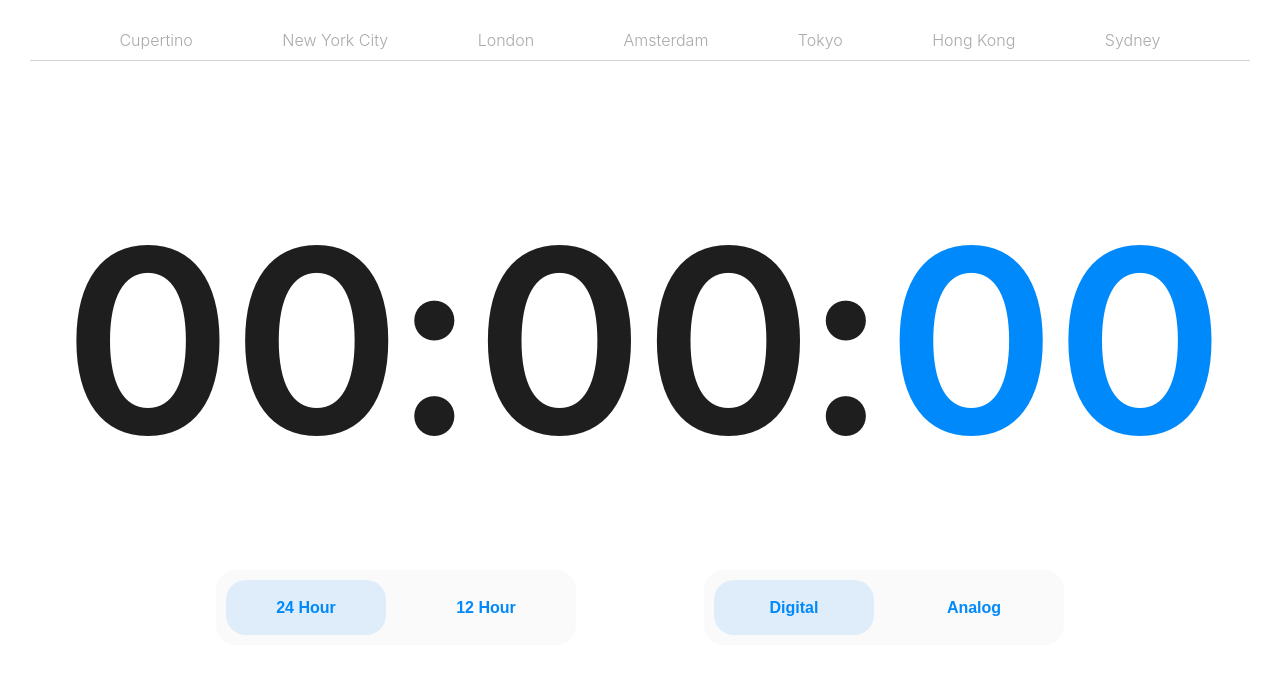
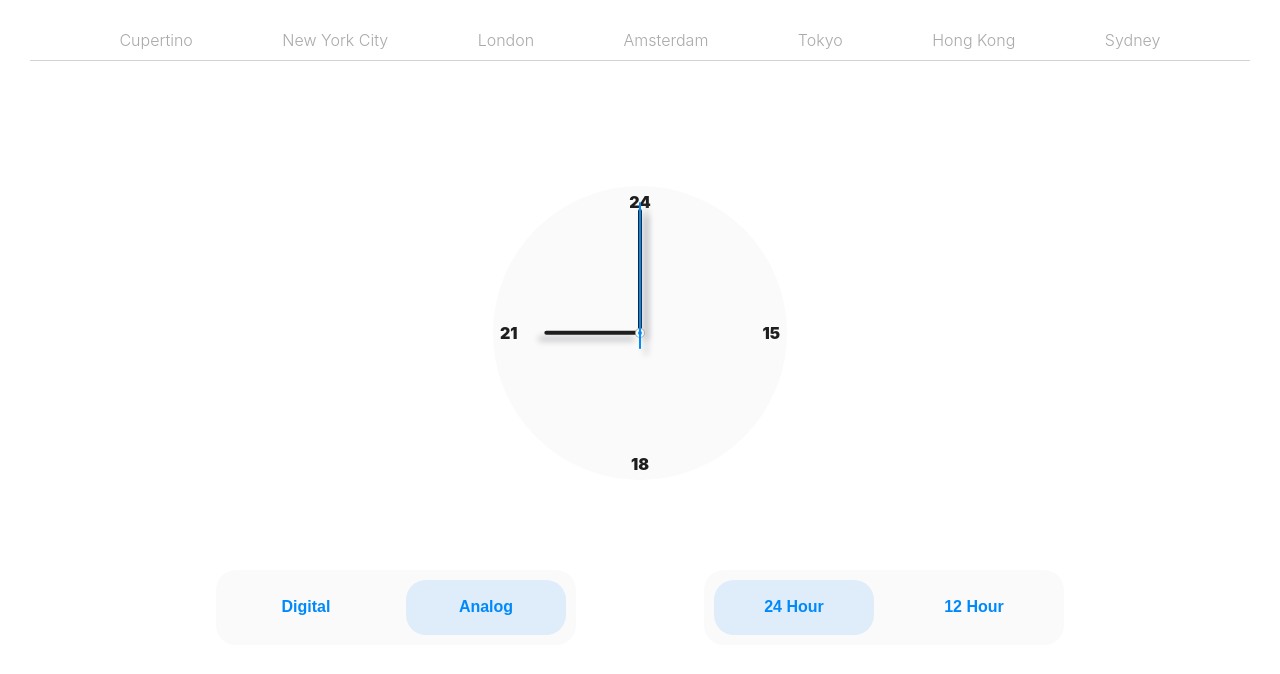
Before and after one commit to stephenmatheis/cities-react, a React (Create React App) app: page / in a window 1280 px wide. Shown: the top 674 px of the page. Built offline with nearby package versions, Linux system fonts and the light colour scheme; data requests are answered from the project's data file.

Commit message:
MVP acheived

```diff
--- a/src/App.js
+++ b/src/App.js
@@ -12,8 +12,8 @@ function App() {
     const [ selectedCity, setSelectedCity ] = useState(null);
     const [ hourType, setHourType ] = useState(24);
     const [ hourPeriod, setHourPeriod ] = useState('AM');
-    const [ clockType, setClockType ] = useState('Digital');
-    const [ hours, setHours ] = useState('00');
+    const [ clockType, setClockType ] = useState('Analog');
+    const [ hours, setHours ] = useState('9');
     const [ minutes, setMinutes ] = useState('00');
     const [ seconds, setSeconds ] = useState('00');
     const [ timezone, setTimezone ] = useState('PLACEHOLDER');
--- a/src/components/Time/Time.css
+++ b/src/components/Time/Time.css
@@ -1,8 +1,3 @@
-#time-container {
-    transform: translateX(0px);
-    transition: transform 450ms ease-in-out;
-}
-
 /* Digital */
 #time {
     display: flex;
@@ -89,7 +84,7 @@
 
 .clock {
     position: relative;
-    background: var(--secondary);
+    background-color: var(--secondary);
     border-radius: 100%;
     height: 23vw;
     width: 23vw;
@@ -155,6 +150,47 @@
     width: 8px;
 }
 
+.hours-labels {
+    position: relative;
+    background: transparent;
+    border-radius: 100%;
+    height: 23vw;
+    width: 23vw;
+    color: var(--selected);
+}
+
+.hour-label {
+    width: 2em;
+    height: 2em;
+    font-size: 1em;
+    text-align: center;
+    position: absolute;
+    display: flex;
+    justify-content: center;
+    align-items: center;
+    font-weight: 900;
+}
+
+.hour-label.twelve {
+    top: 0px;
+    left: calc(50% - 1em);
+}
+
+.hour-label.three {
+    top: calc(50% - 1em);
+    right: 0px;
+}
+
+.hour-label.six {
+    bottom: 0px;
+    left: calc(50% - 1em);
+}
+
+.hour-label.nine {
+    top: calc(50% - 1em);
+    left: 0px;
+}
+
 /* Time zone */
 #time-zone {
     text-align: center;
@@ -181,7 +217,6 @@
 #hour-period {
     animation: slide-in 400ms ease-in-out forwards;
     opacity: 0;
-    transform: translateY(-25vw);
 }
 
 @keyframes slide-in {
@@ -208,8 +243,8 @@
 
 @media screen and (max-width: 700px) {
     #time-container {
+        height: 403px;
         width: 240px;
-        height: 406px;
         display: flex;
         flex-direction: column;
         justify-content: center;
@@ -217,6 +252,7 @@
     }
 
     #time {
+        height: 315px;
         flex-direction: column;
         align-items: center;
     }
@@ -236,11 +272,12 @@
 
     #time-zone {
         height: 50px;
-        margin-top: 2.5vh;
-        margin-bottom: 5vh;
+        margin-top: 1.5vh;
+        margin-bottom: 3vh;
     }
 
-    .clock {
+    .clock,
+    .hours-labels {
         height: 45vw;
         width: 45vw;
     }
@@ -251,3 +288,19 @@
         margin-bottom: 1em;
     }
 }
+
+@media screen and (max-height: 600px) and (min-width: 900px) {
+    #time-zone {
+        margin-bottom: .25em;
+    }
+
+    .clock-container {
+        margin-bottom: .25em;
+    }
+
+    .clock,
+    .hours-labels {
+        height: 15vw;
+        width: 15vw;
+    }
+}
--- a/src/components/Time/Time.js
+++ b/src/components/Time/Time.js
@@ -110,6 +110,20 @@ function Time({ hours, minutes, seconds, timezone, hourType, hourPeriod, clockTy
                         <span className="minute" ref={minuteHand}></span>
                         <span className="second" ref={secondHand}></span>
                         <span className="axis"></span>
+                        <div className='hours-labels'>
+                            <div className='hour-label twelve'>
+                                <div>{hourType === 24 ? '24' : '12'}</div>
+                            </div>
+                            <div className='hour-label three'>
+                                <div>{hourType === 24 ? '15' : '3'}</div>
+                            </div>
+                            <div className='hour-label six'>
+                                <div>{hourType === 24 ? '18' : '6'}</div>
+                            </div>
+                            <div className='hour-label nine'>
+                                <div>{hourType === 24 ? '21' : '9'}</div>
+                            </div>
+                        </div>
                     </div>
                 </div>
             }
--- a/src/components/ToolBar/ToolBar.js
+++ b/src/components/ToolBar/ToolBar.js
@@ -91,37 +91,6 @@ function ToolBar({ hourType, clockType, setHourType, setClockType }) {
                 <button
                     type="button"
                     onClick={() => {
-                        selectedHour.current.style.left = left;
-                        setHourType(24);
-
-                        // FIXME: Under development
-                        // document.querySelector('#time-container').style.transform = `translateX(${window.innerWidth}px)`;
-                    }}
-                >
-                    24 Hour
-                </button>
-                <button
-                    type="button"
-                    onClick={() => {
-                        selectedHour.current.style.left = right;
-                        setHourType(12);
-
-                        // FIXME: Under development
-                        // document.querySelector('#time-container').style.transform = `translateX(${window.innerWidth}px)`;
-                    }}
-                >
-                    12 Hour
-                </button>
-                <div
-                    className='selected transition'
-                    ref={selectedHour}
-                    style={{ left: hourType === 24 ? left : right }}
-                ></div>
-            </div>
-            <div className="button-container">
-                <button
-                    type="button"
-                    onClick={() => {
                         selectedClock.current.style.left = left;
                         setClockType('Digital');
                     }}
@@ -143,6 +112,31 @@ function ToolBar({ hourType, clockType, setHourType, setClockType }) {
                     style={{ left: clockType === 'Digital' ? left : right }}
                 ></div>
             </div>
+            <div className="button-container">
+                <button
+                    type="button"
+                    onClick={() => {
+                        selectedHour.current.style.left = left;
+                        setHourType(24);
+                    }}
+                >
+                    24 Hour
+                </button>
+                <button
+                    type="button"
+                    onClick={() => {
+                        selectedHour.current.style.left = right;
+                        setHourType(12);
+                    }}
+                >
+                    12 Hour
+                </button>
+                <div
+                    className='selected transition'
+                    ref={selectedHour}
+                    style={{ left: hourType === 24 ? left : right }}
+                ></div>
+            </div>
         </div>
     );
 }
```
